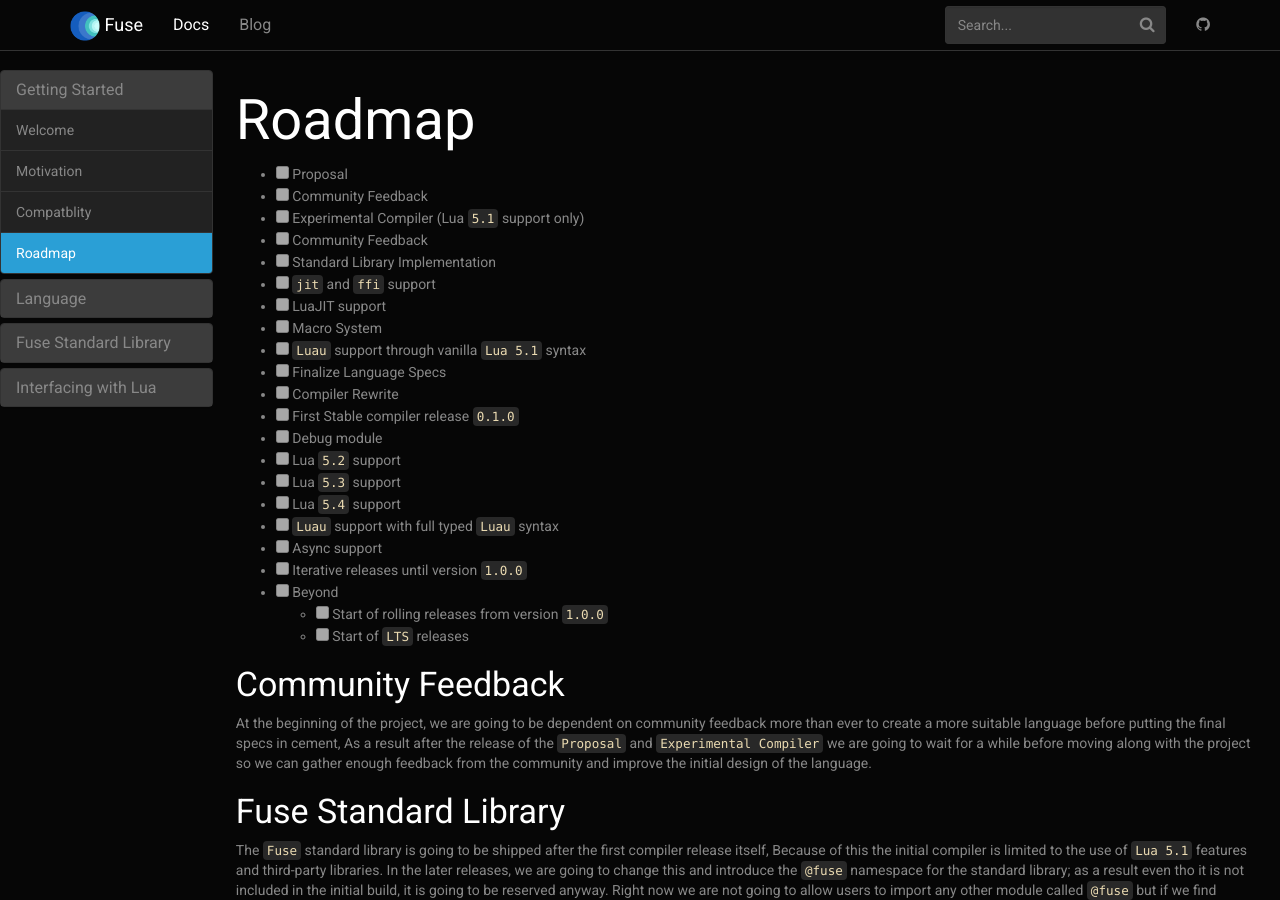
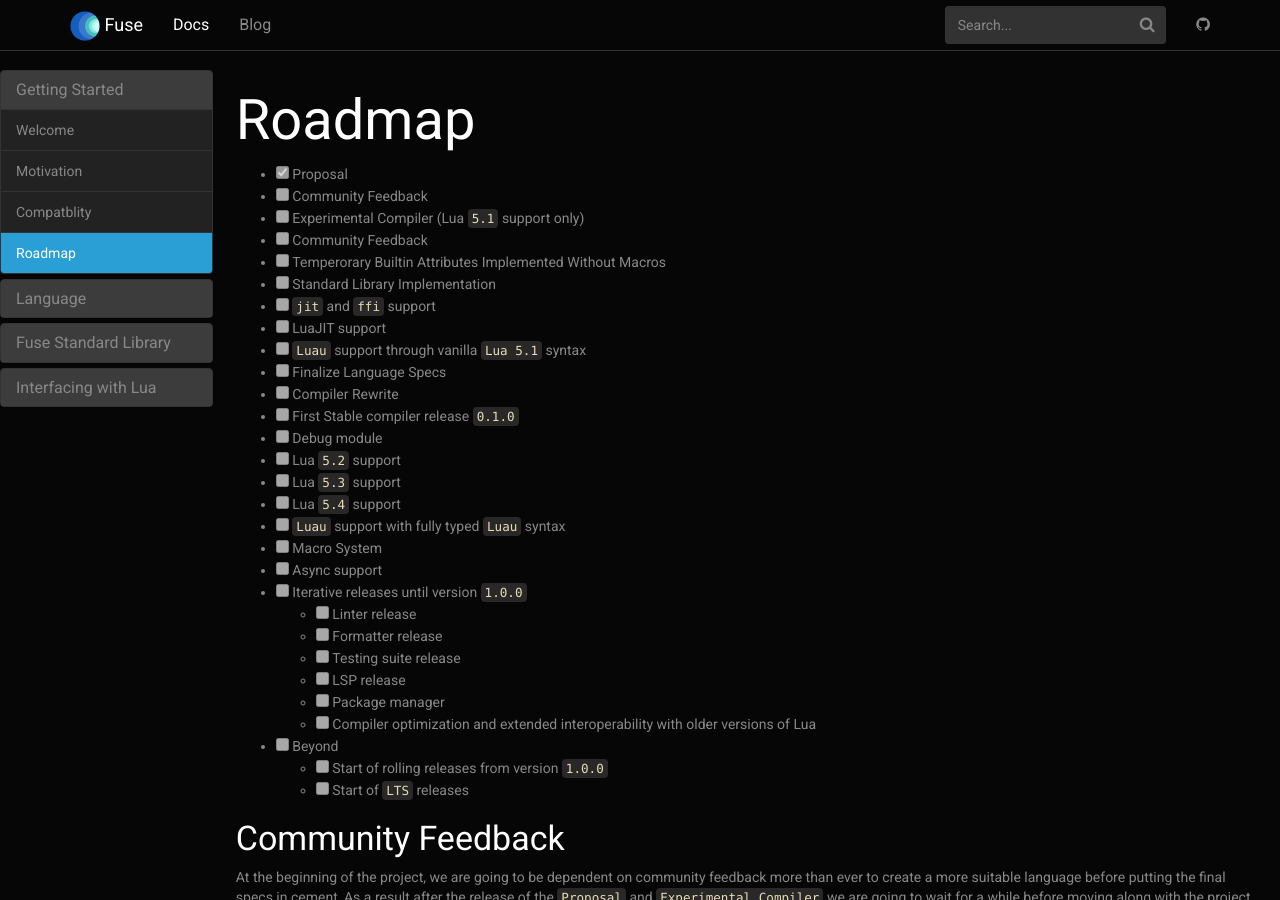
Before and after one commit to fuse-lang/fuse-lang.github.io, a Jekyll site: the page built from _docs/roadmap.md, in a window 1280 px wide and 900 px high. Built offline with Jekyll 4.4.1, drawn with Linux system fonts in a browser that asks for light colours.

Commit message:
update roadmap.

```diff
--- a/_docs/roadmap.md
+++ b/_docs/roadmap.md
@@ -3,14 +3,14 @@ title: Roadmap
 permalink: /docs/roadmap/
 ---
 
-- [ ] &nbsp;Proposal
+- [x] &nbsp;Proposal
 - [ ] &nbsp;Community Feedback
 - [ ] &nbsp;Experimental Compiler (Lua `5.1` support only)
 - [ ] &nbsp;Community Feedback
+- [ ] &nbsp;Temperorary Builtin Attributes Implemented Without Macros
 - [ ] &nbsp;Standard Library Implementation
 - [ ] &nbsp;`jit` and `ffi` support
 - [ ] &nbsp;LuaJIT support
-- [ ] &nbsp;Macro System
 - [ ] &nbsp;`Luau` support through vanilla `Lua 5.1` syntax
 - [ ] &nbsp;Finalize Language Specs
 - [ ] &nbsp;Compiler Rewrite
@@ -19,9 +19,16 @@ permalink: /docs/roadmap/
 - [ ] &nbsp;Lua `5.2` support
 - [ ] &nbsp;Lua `5.3` support
 - [ ] &nbsp;Lua `5.4` support
-- [ ] &nbsp;`Luau` support with full typed `Luau` syntax
+- [ ] &nbsp;`Luau` support with fully typed `Luau` syntax
+- [ ] &nbsp;Macro System
 - [ ] &nbsp;Async support
 - [ ] &nbsp;Iterative releases until version `1.0.0`
+	- [ ] &nbsp;Linter release
+	- [ ] &nbsp;Formatter release
+	- [ ] &nbsp;Testing suite release
+	- [ ] &nbsp;LSP release
+	- [ ] &nbsp;Package manager
+	- [ ] &nbsp;Compiler optimization and extended interoperability with older versions of Lua
 - [ ] &nbsp;Beyond
 	- [ ] &nbsp;Start of rolling releases from version `1.0.0`
 	- [ ] &nbsp;Start of `LTS` releases
```
